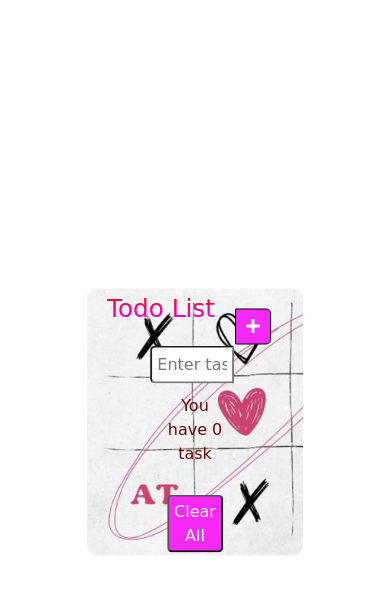
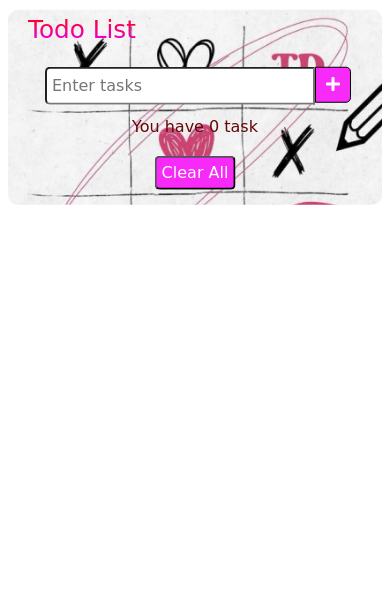
Before and after one commit to Tuan-Dang05/Todo_list, a plain HTML site: page index.html in a window 390 px wide. Drawn offline with nearby package versions, Linux system fonts and the light colour scheme; a web font is replaced by a local one.

Commit message:
Update style.css

```diff
--- a/style.css
+++ b/style.css
@@ -1,5 +1,6 @@
 
 /* CHECK BOX */
+/* @import url(http://cdnjs.cloudflare.com/ajax/libs/font-awesome/3.2.1/css/font-awesome.css); */
 @import url(http://fonts.googleapis.com/css?family=Montserrat);
 @import url(https://cdnjs.cloudflare.com/ajax/libs/font-awesome/6.2.1/css/all.min.css);
 @import url('https://fonts.googleapis.com/css2?family=Salsa&display=swap');
@@ -47,15 +48,15 @@ input[type="checkbox"]:checked+label:after {
 /* COVER */
 .cover {
     background-image: url(./img.jpg);
-    object-fit: cover;
+    object-fit: contain;
     background-size: cover;
+    background-position: center top;
     /* background-image: linear-gradient(to bottom, #ef91c7, #df95d4, #cd9ade, #b89fe5, #a3a3e8, #91adf1, #7db6f6, #69bff8, #52cffe, #41dfff, #46eefa, #5ffbf1); */
     position: absolute;
     border-radius: 10px;
-    top: 50%;
     left: 50%;
-    transform: translate(-50%, -50%);
-    padding: 2em 5em; /* Thay vì 40px 100px */
+    transform: translate(-50%, 5%);
+    padding: 2em 7em; /* Thay vì 40px 100px */
     font-family: 'Salsa', cursive;
 }
 
@@ -94,7 +95,7 @@ input[type="checkbox"]:checked+label:after {
     float: right;
     border: 1.6px solid black;
     padding: 5px 10px;
-    margin: -37px -37px 0px 0px;
+    position: fixed;
     background-color: rgb(247, 42, 247);
     color: white;
     border-radius: 0px 5px 5px 0px;
@@ -105,6 +106,7 @@ input[type="checkbox"]:checked+label:after {
     margin-left: -90px;
     margin-top: 35px;
     font-weight: 800;
+    color: #000000;
 }
 .list label{
     width: 125%;
@@ -139,4 +141,16 @@ input[type="checkbox"]:checked+label:after {
     /* color: rgba(255, 0, 0, 0.6); */
     float: right;
 }
-/* Kích thước màn hình nhỏ hơn 768px (thường là điện thoại) */
+@media (max-width: 576px) {
+    .add {
+        width: 180%;
+        top: 25px;
+        left: -50%;
+    }
+    #count{
+        text-align: center;
+        margin-top: 15px;
+        width: 150px;
+        color: rgb(100, 7, 7);
+    }
+}
```
